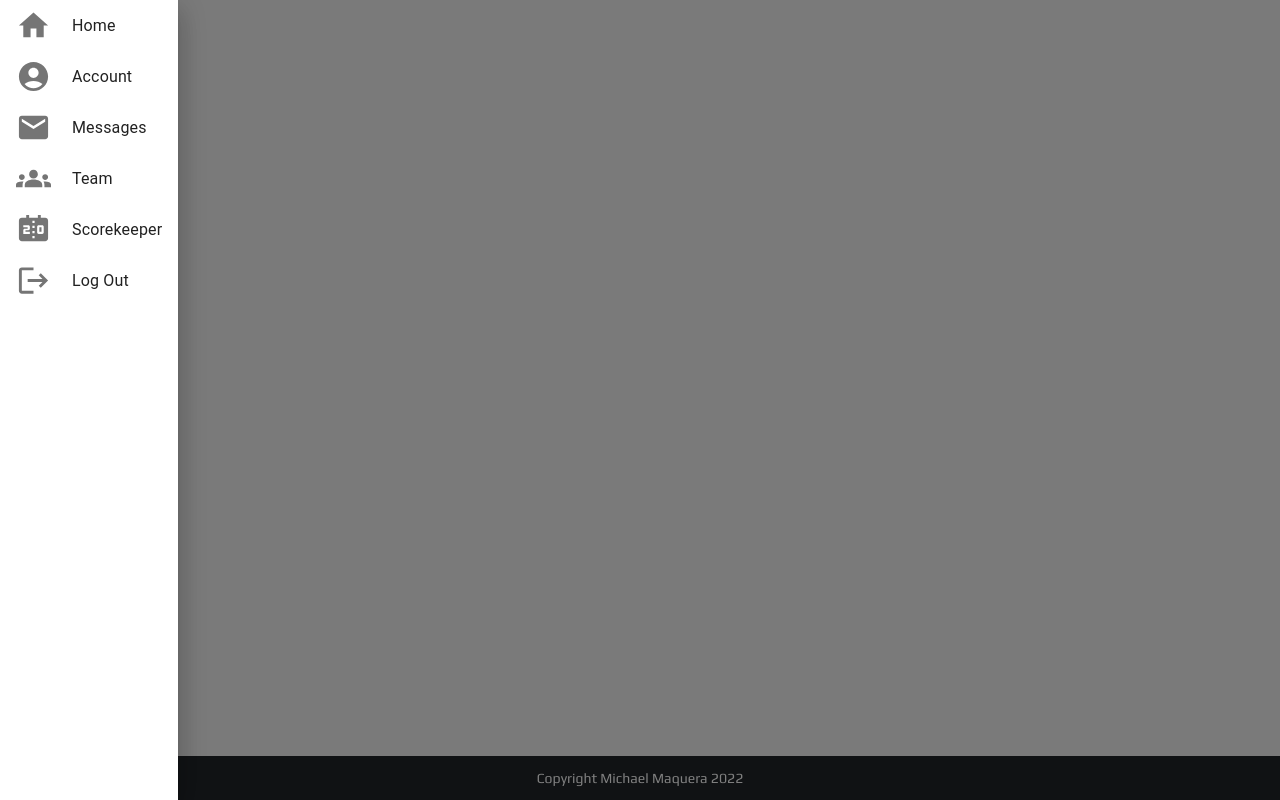
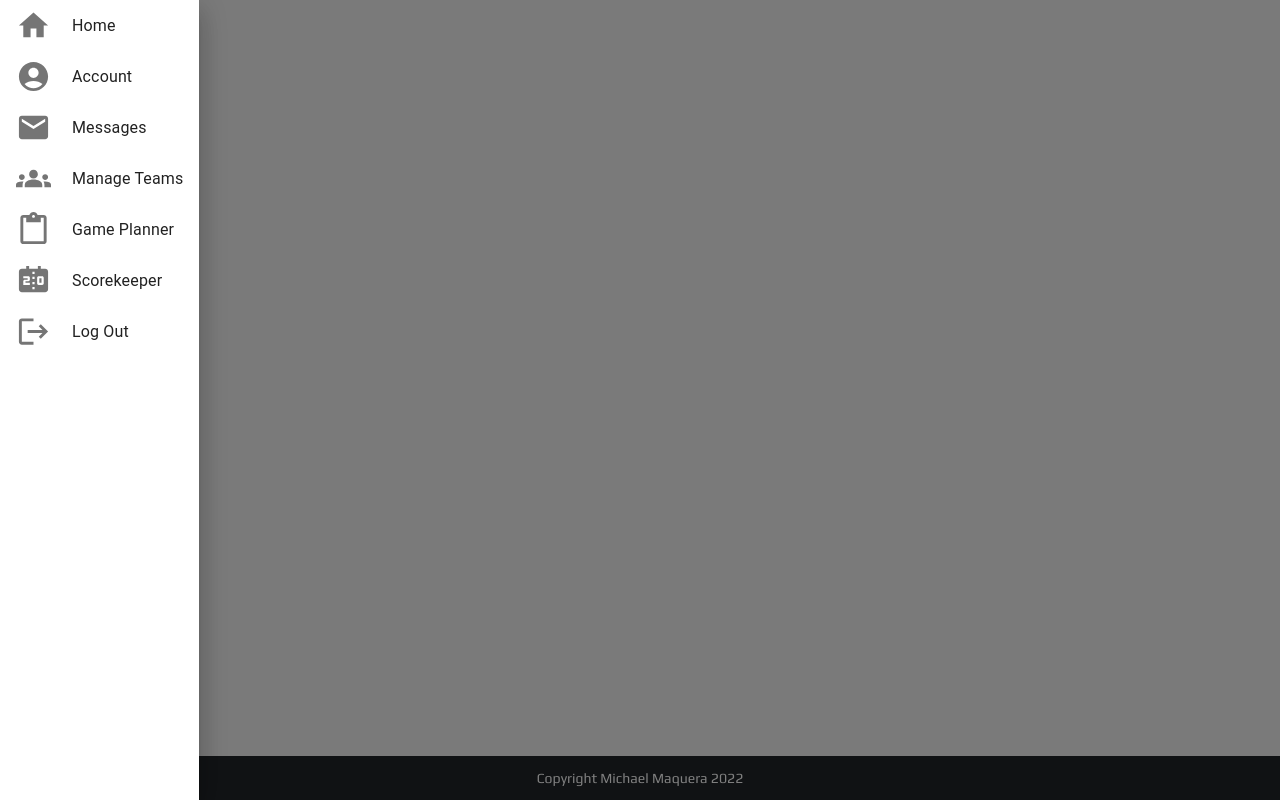
Before and after one commit to mmaquer2/Rec-League-app, a React (Create React App) app: page /Messages in a window 1280 px wide. Both pictures are taken after a click on the icon 17 px from the left and 17 px from the top of the page. Built offline with nearby package versions, Linux system fonts and the light colour scheme.

Commit message:
add: comments to plan team planner

```diff
--- a/src/nav-components/sideBar.js
+++ b/src/nav-components/sideBar.js
@@ -22,7 +22,7 @@ import Groups from '@mui/icons-material/Groups';
 import LogoutIcon from '@mui/icons-material/Logout';
 import MenuIcon from '@mui/icons-material/Menu';
 import ScoreboardIcon from '@mui/icons-material/Scoreboard';
-
+import ContentPasteIcon from '@mui/icons-material/ContentPaste';
 function SideBar(props) {
 
 
@@ -65,6 +65,10 @@ function SideBar(props) {
 
     function openTeamPage(){
        navigate("/Teams", { replace: true });
+
+    }
+
+    function openPlannerPage(){
 
     }
 
@@ -116,14 +120,24 @@ function SideBar(props) {
             </ListItemButton>
           </ListItem>
 
-          <ListItem key={"Team"} disablePadding>
+          <ListItem key={"Manager"} disablePadding>
             <ListItemButton>
               <ListItemIcon>
                 <Groups fontSize="large" />
               </ListItemIcon>
-              <ListItemText primary={"Team"} onClick={openTeamPage} />
+              <ListItemText primary={"Manage Teams"} onClick={openTeamPage} />
             </ListItemButton>
           </ListItem>
+
+          <ListItem key={"PLanner"} disablePadding>
+            <ListItemButton>
+              <ListItemIcon>
+                <ContentPasteIcon fontSize="large" />
+              </ListItemIcon>
+              <ListItemText primary={"Game Planner"} onClick={openPlannerPage} />
+            </ListItemButton>
+          </ListItem>
+
 
           <ListItem key={"Scorekeeper"} disablePadding>
             <ListItemButton>
--- a/src/sub-pages/scorekeeper.js
+++ b/src/sub-pages/scorekeeper.js
@@ -12,6 +12,9 @@ function ScoreKeeper(){
 
 
 
+    let currentAction = []
+
+
 
     return (<>
 
--- a/src/sub-pages/team.js
+++ b/src/sub-pages/team.js
@@ -136,10 +136,11 @@ function Team(props){
 
     function persistTeamSchedule(){
       let tempRows = []
-
-      gameDates.forEach((value, key)=>{
-        tempRows.push(createTableDate(value.date,value.time,value.location,value.opponent))
-      });
+      if(gameDates.length > 0){
+        gameDates.forEach((value, key)=>{
+            tempRows.push(createTableDate(value.date,value.time,value.location,value.opponent))
+        });
+     }
 
       setScheduleData(tempRows);
 
@@ -147,6 +148,11 @@ function Team(props){
 
     function openAddPlayerModal(){
 
+
+
+    }
+
+    function openAddGameEventModal(){
 
 
     }
@@ -228,6 +234,7 @@ function Team(props){
             </TableBody>
         </Table>
         </TableContainer>
+        <Button variant="contained" sx={{width:250}}onClick = {openAddGameEventModal}> Add Game Event </Button>
 
 
         <Footer></Footer>
```
Also changed, not shown: src/sub-pages/teamplanner.js (added, +109 -0 lines), 1 other file (tests, documents, lock files or other folders).
